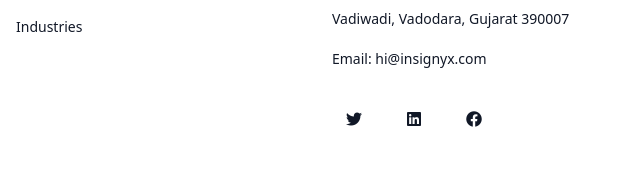
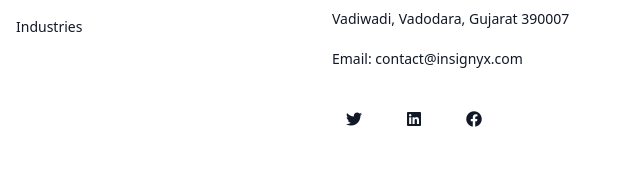
Before and after one commit to insignyx/insignyx-ai-big-data-solutions, a website: page index.html in a window 1280 px wide. Shown: the part 3132-3327 px from the top of the page, 640-1280 px from the left. Drawn offline with nearby package versions, Linux system fonts and the light colour scheme.

Commit message:
homepage email change

```diff
--- a/index.html
+++ b/index.html
@@ -217,7 +217,7 @@
             <p>Insignyx India - HQ</p>
             <p>Dr. Vikram Sarabhai Road, Genda Cir,</p>
             <p>Vadiwadi, Vadodara, Gujarat 390007</p>
-            <p>Email: <a href="mailto:contact@insignyx.com" class="hover:text-green-600">hi@insignyx.com</a></p>
+            <p>Email: <a href="mailto:contact@insignyx.com" class="hover:text-green-600">contact@insignyx.com</a></p>
           </address>
           <div class="flex space-x-4 mt-4">
             <a href="#" aria-label="Twitter" class="hover:text-green-600"><i class="fab fa-twitter"></i></a>
```
